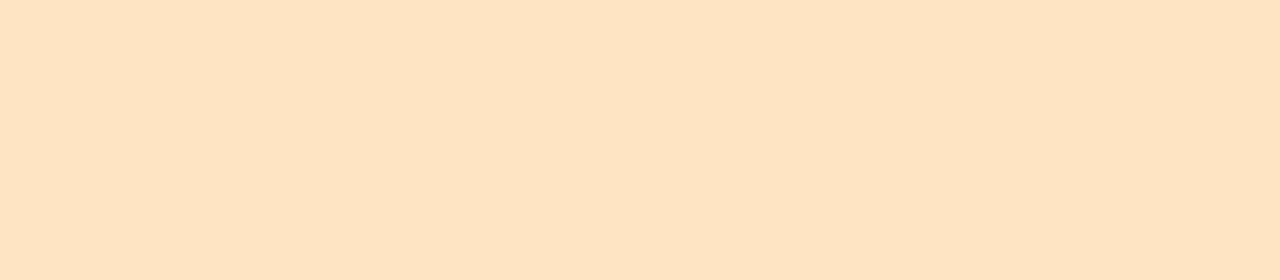
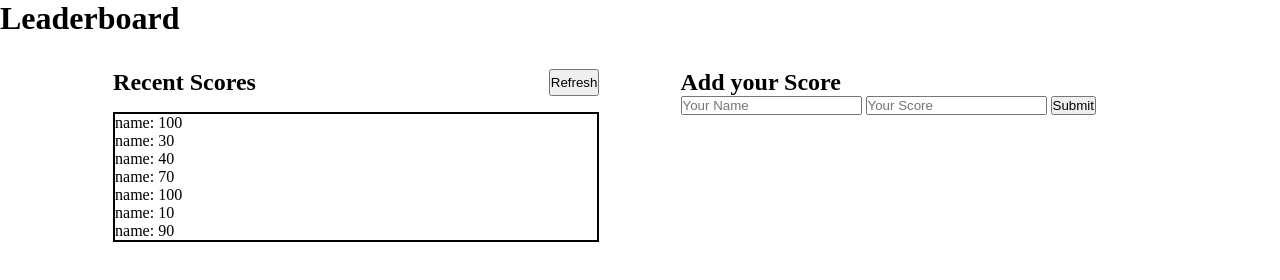
Before and after one commit to ulisesedu7/Leaderboard-Project, a website built with webpack: page src/index.html in a window 1280 px wide. Built offline with nearby package versions, Linux system fonts and the light colour scheme.

Commit message:
Create HTML mark up

```diff
--- a/src/index.html
+++ b/src/index.html
@@ -8,6 +8,42 @@
 
 </head>
 <body>
+  <header>
+    <h1>Leaderboard</h1>
+  </header>
+
+  <main id="main-container">
+    <section id="get-scores">
+      <div id="scores-heading">
+        <h2>Recent Scores</h2>
+
+        <button class="btn-type" id="refresh-btn">Refresh</button>
+      </div>
+
+      <!-- Part inserted with JS but now is just the template -->
+
+      <div id="scores-table">
+        <p class="score-name">name: 100</p>
+        <p class="score-name">name: 30</p>
+        <p class="score-name">name: 40</p>
+        <p class="score-name">name: 70</p>
+        <p class="score-name">name: 100</p>
+        <p class="score-name">name: 10</p>
+        <p class="score-name">name: 90</p>
+      </div>
+    </section>
+
+    <section id="add-form-section">
+      <h2>Add your Score</h2>
+
+      <form id="add-score">
+        <input id="name-input" type="text" placeholder="Your Name">
+        <input id="score-input" type="number" placeholder="Your Score">
+
+        <button type="submit" class="btn-type" id="submit-btn">Submit</button>
+      </form>
+    </section>
+  </main>
 
 </body>
 </html>
--- a/src/style.css
+++ b/src/style.css
@@ -1,7 +1,28 @@
-body {
-  background-color: bisque;
+* {
+  padding: 0;
+  margin: 0;
 }
 
-.hello {
-  color: red;
+#main-container {
+  display: flex;
+  justify-content: space-evenly;
+  margin: 2rem;
 }
+
+#get-scores {
+  width: 40%;
+}
+
+#scores-heading {
+  display: flex;
+  justify-content: space-between;
+}
+
+#scores-table {
+  border: 2px solid black;
+  margin-top: 1rem;
+}
+
+#add-form-section {
+  width: 40%;
+}
```
Also changed, not shown: dist/index.html, dist/main.js, src/modules/data.js (added).
